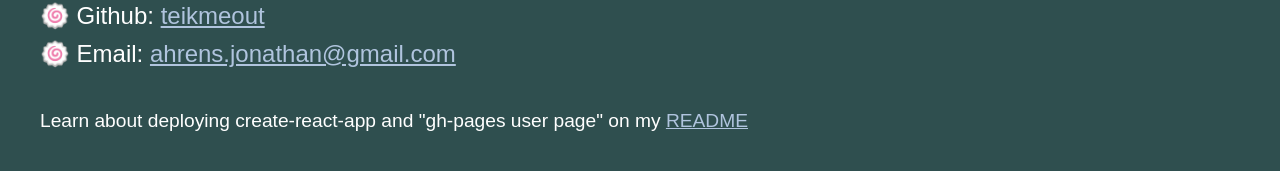
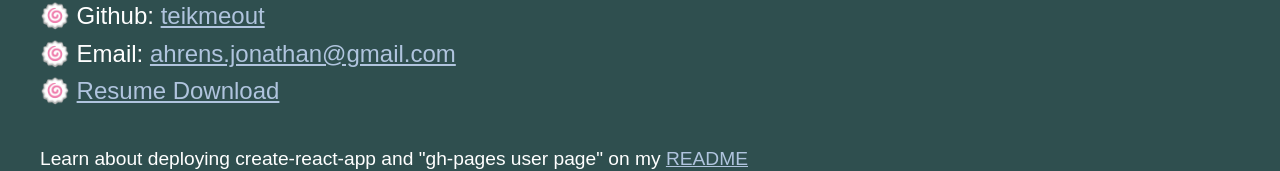
Before and after one commit to teikmeout/teikmeout.github.io, a React (Create React App) app: page / in a window 1280 px wide. Shown: the part 2066-2237 px from the top of the page. Built offline with nearby package versions, Linux system fonts and the light colour scheme; no server answers.

Commit message:
Add CV download link

```diff
--- a/src/Footer/Footer.jsx
+++ b/src/Footer/Footer.jsx
@@ -8,6 +8,7 @@ function Footer() {
       <div className="contact-info"><span aria-label="avo" role="img">🍥</span> Linkedin: <a className="bottom-link" href="https://www.linkedin.com/in/ahrens-jonathan/">ahrens-jonathan</a></div>
       <div className="contact-info"><span aria-label="avo" role="img">🍥</span> Github: <a className="bottom-link" href="https://github.com/teikmeout">teikmeout</a></div>
       <div className="contact-info"><span aria-label="avo" role="img">🍥</span> Email: <a className="bottom-link" href="mailto:ahrens.jonathan@gmail.com">ahrens.jonathan@gmail.com</a></div>
+      <div className="contact-info"><span aria-label="avo" role="img">🍥</span> <a className="bottom-link" href="https://github.com/teikmeout/resume/raw/master/JonathanAhrensCV.pdf">Resume Download</a></div>
       <br/>
       <small>Learn about deploying create-react-app and "gh-pages user page" on my <a href="https://github.com/teikmeout/teikmeout.github.io/blob/create-react-app/README.md">README</a></small>
     </footer>
```
